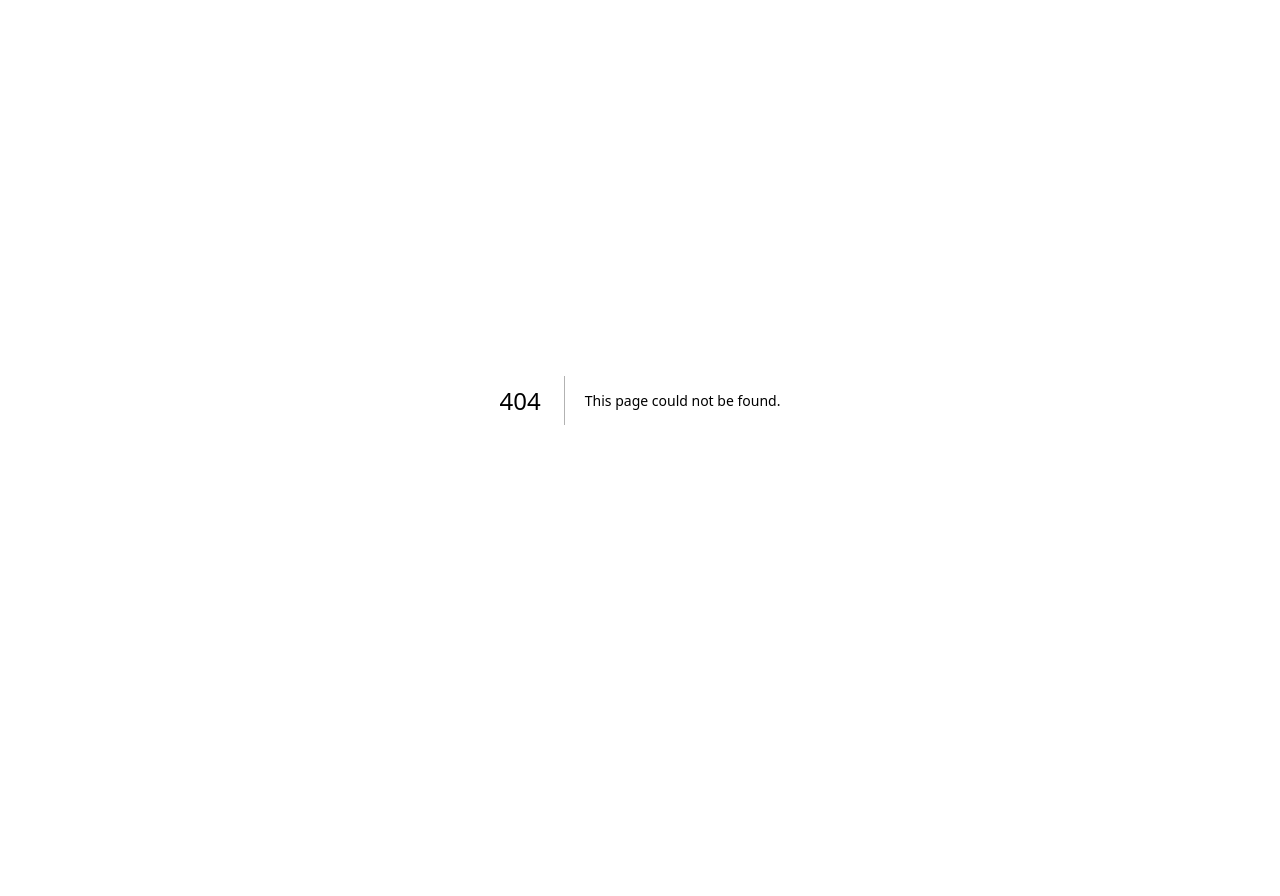
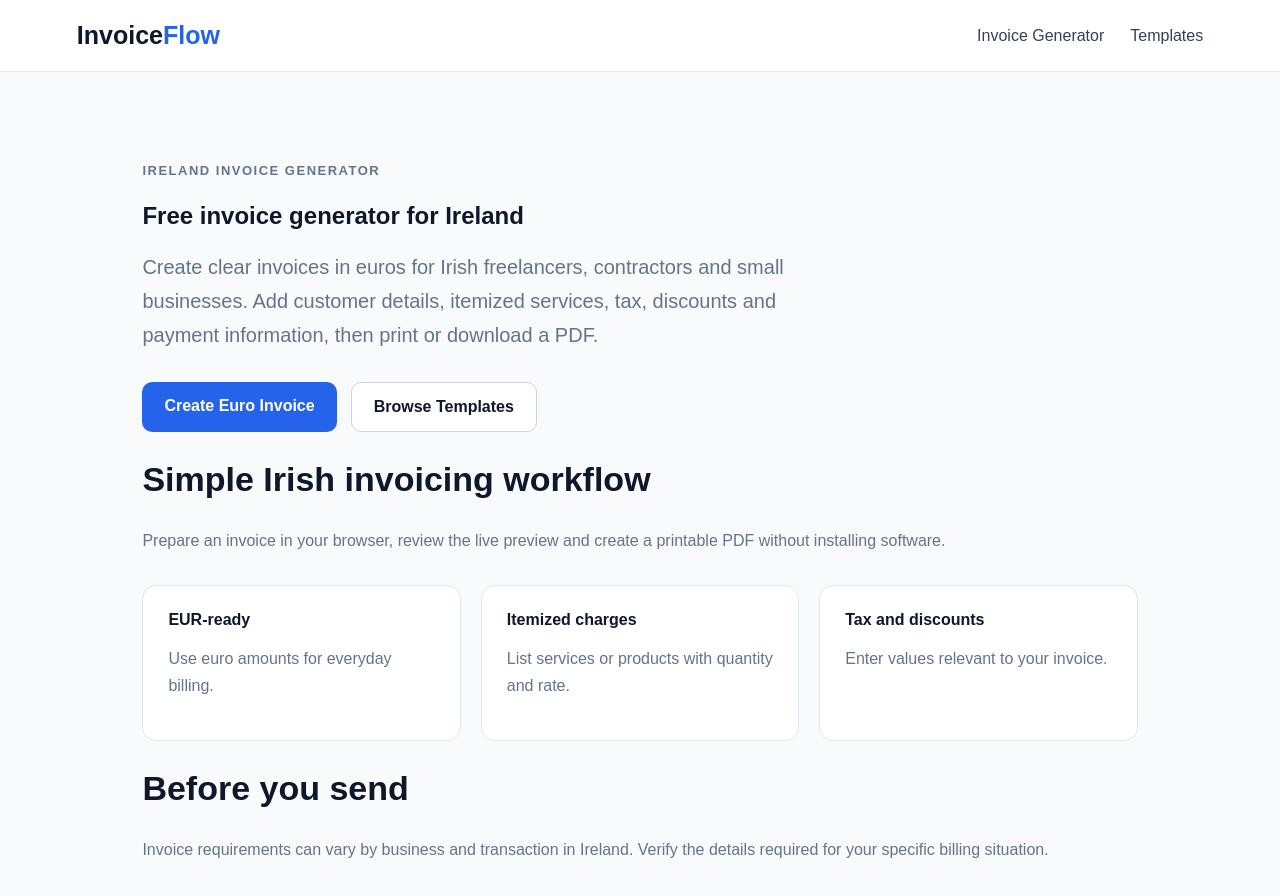
Before and after one commit to wakilmustaqeem/invoiceflow, a Next.js app: page /invoice-generator/ireland in a window 1280 px wide. Before the commit this address had no page. Shown: the top 896 px of the page. Before the commit the page ends 800 px from the top, so only its background shows below. Built offline with nearby package versions, Linux system fonts and the light colour scheme.

Commit message:
seo: add Ireland invoice generator landing page

```diff
--- /dev/null
+++ b/app/invoice-generator/ireland/page.tsx
@@ -0,0 +1,3 @@
+import Link from 'next/link';
+export const metadata={title:'Free Invoice Generator for Ireland | InvoiceFlow',description:'Create a professional Irish invoice online for free with euro pricing, itemized charges, tax, discounts and PDF output.'};
+export default function IrelandInvoice(){return <main><header className="nav"><div className="brand">Invoice<span>Flow</span></div><nav><Link href="/invoice-generator">Invoice Generator</Link><Link href="/invoice-templates">Templates</Link></nav></header><section className="content"><p className="eyebrow">IRELAND INVOICE GENERATOR</p><h1>Free invoice generator for Ireland</h1><p className="lead">Create clear invoices in euros for Irish freelancers, contractors and small businesses. Add customer details, itemized services, tax, discounts and payment information, then print or download a PDF.</p><div className="actions"><Link className="btn primary" href="/invoice-generator">Create Euro Invoice</Link><Link className="btn secondary" href="/invoice-templates">Browse Templates</Link></div><h2>Simple Irish invoicing workflow</h2><p>Prepare an invoice in your browser, review the live preview and create a printable PDF without installing software.</p><div className="grid"><div><b>EUR-ready</b><p>Use euro amounts for everyday billing.</p></div><div><b>Itemized charges</b><p>List services or products with quantity and rate.</p></div><div><b>Tax and discounts</b><p>Enter values relevant to your invoice.</p></div></div><h2>Before you send</h2><p>Invoice requirements can vary by business and transaction in Ireland. Verify the details required for your specific billing situation.</p></section></main>}
```
